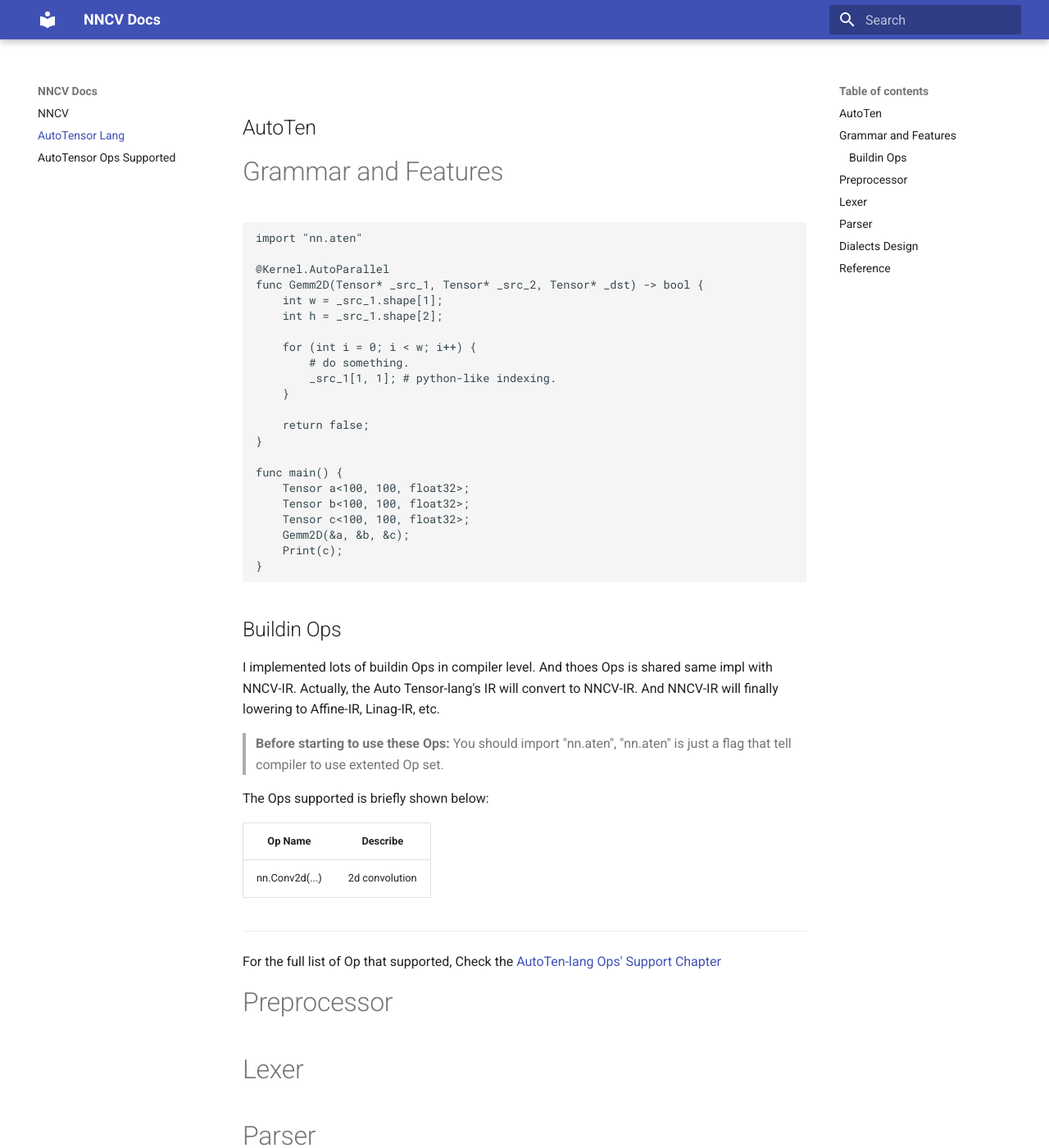
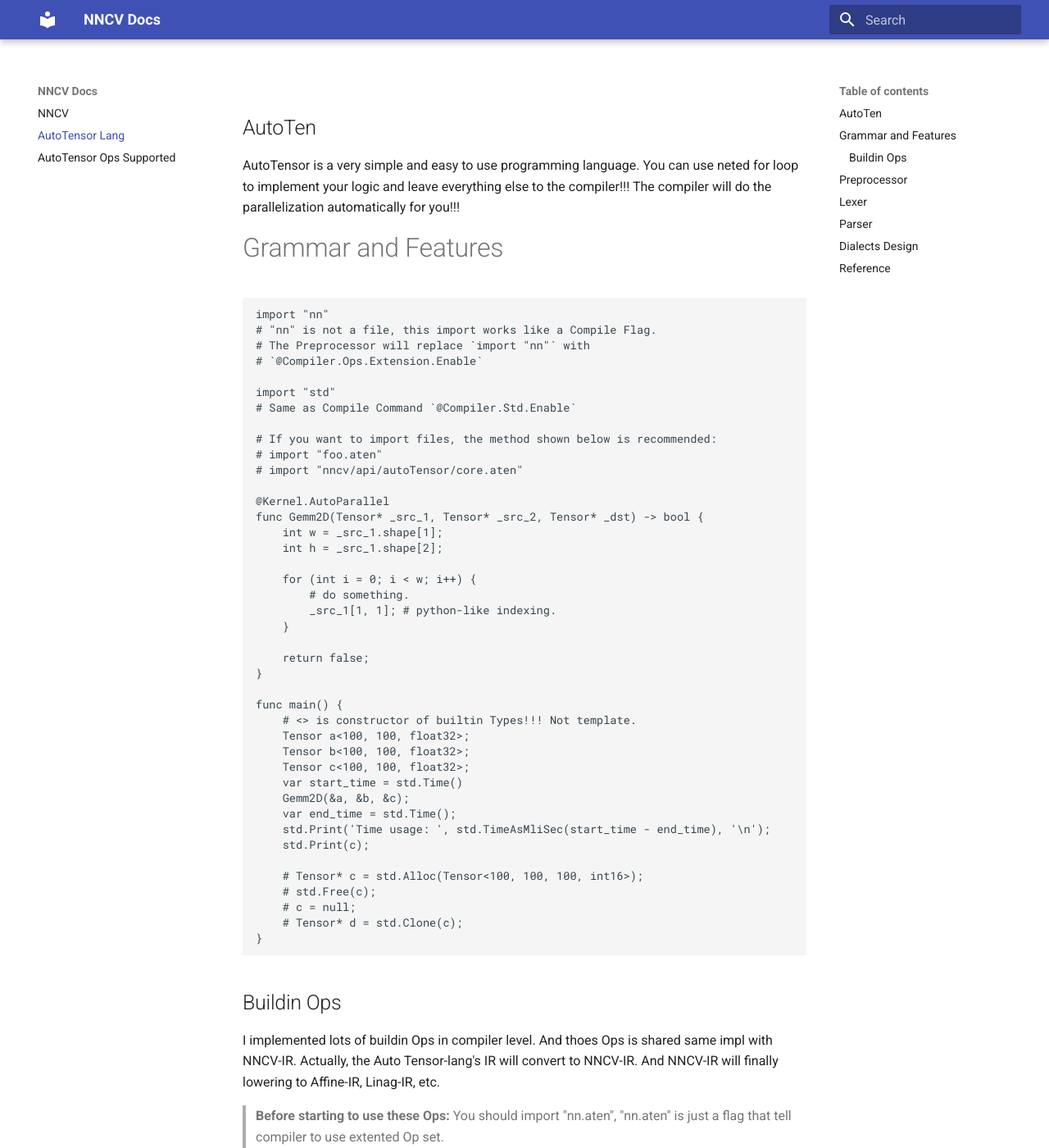
Before and after one commit to chenghuaWang/nncv, an MkDocs documentation site: the page built from docs/docs/AutoTensor-Lang.md, in a window 1280 px wide and 1400 px high. Shown: the whole window at 82% size. Built offline with MkDocs 1.6.1 and Material for MkDocs 9.7.7, drawn with Linux system fonts in a browser that asks for light colours; some of the changed text lies outside the part shown.

Commit message:
[update] docs

````diff
--- a/docs/docs/AutoTensor-Lang.md
+++ b/docs/docs/AutoTensor-Lang.md
@@ -1,10 +1,22 @@
 AutoTen
 ---
+
+AutoTensor is a very simple and easy to use programming language. You can use neted for loop to implement your logic and leave everything else to the compiler!!! The compiler will do the parallelization automatically for you!!!
 
 # Grammar and Features
 
 ```
-import "nn.aten"
+import "nn"
+# "nn" is not a file, this import works like a Compile Flag.
+# The Preprocessor will replace `import "nn"` with
+# `@Compiler.Ops.Extension.Enable`
+
+import "std"
+# Same as Compile Command `@Compiler.Std.Enable`
+
+# If you want to import files, the method shown below is recommended:
+# import "foo.aten"
+# import "nncv/api/autoTensor/core.aten"
 
 @Kernel.AutoParallel
 func Gemm2D(Tensor* _src_1, Tensor* _src_2, Tensor* _dst) -> bool {
@@ -20,11 +32,20 @@
 }
 
 func main() {
+    # <> is constructor of builtin Types!!! Not template.
     Tensor a<100, 100, float32>;
     Tensor b<100, 100, float32>;
     Tensor c<100, 100, float32>;
+    var start_time = std.Time()
     Gemm2D(&a, &b, &c);
-    Print(c);
+    var end_time = std.Time();
+    std.Print('Time usage: ', std.TimeAsMliSec(start_time - end_time), '\n');
+    std.Print(c);
+
+    # Tensor* c = std.Alloc(Tensor<100, 100, 100, int16>);
+    # std.Free(c);
+    # c = null;
+    # Tensor* d = std.Clone(c);
 }
 ```
 
@@ -48,6 +69,8 @@
 
 # Lexer
 
+AutoTen-lang is not strictly follow $\text{LL(1)}$(It has `*` for multiplication and pointer).
+
 # Parser
 
 # Dialects Design
--- /dev/null
+++ b/docs/docs/javascripts/mathjax.js
@@ -0,0 +1,16 @@
+window.MathJax = {
+    tex: {
+        inlineMath: [["\\(", "\\)"]],
+        displayMath: [["\\[", "\\]"]],
+        processEscapes: true,
+        processEnvironments: true
+    },
+    options: {
+        ignoreHtmlClass: ".*|",
+        processHtmlClass: "arithmatex"
+    }
+};
+
+document$.subscribe(() => {
+    MathJax.typesetPromise()
+})
--- a/docs/mkdocs.yml
+++ b/docs/mkdocs.yml
@@ -1,4 +1,15 @@
 site_name: NNCV Docs
+
 theme:
   name: material
+
+markdown_extensions:
+  - pymdownx.arithmatex:
+      generic: true
+
+extra_javascript:
+  - javascripts/mathjax.js
+  - https://polyfill.io/v3/polyfill.min.js?features=es6
+  - https://cdn.jsdelivr.net/npm/mathjax@3/es5/tex-mml-chtml.js
+
 # https://squidfunk.github.io/mkdocs-material/creating-your-site/#windows
````
Also changed, not shown: 1 other file.
